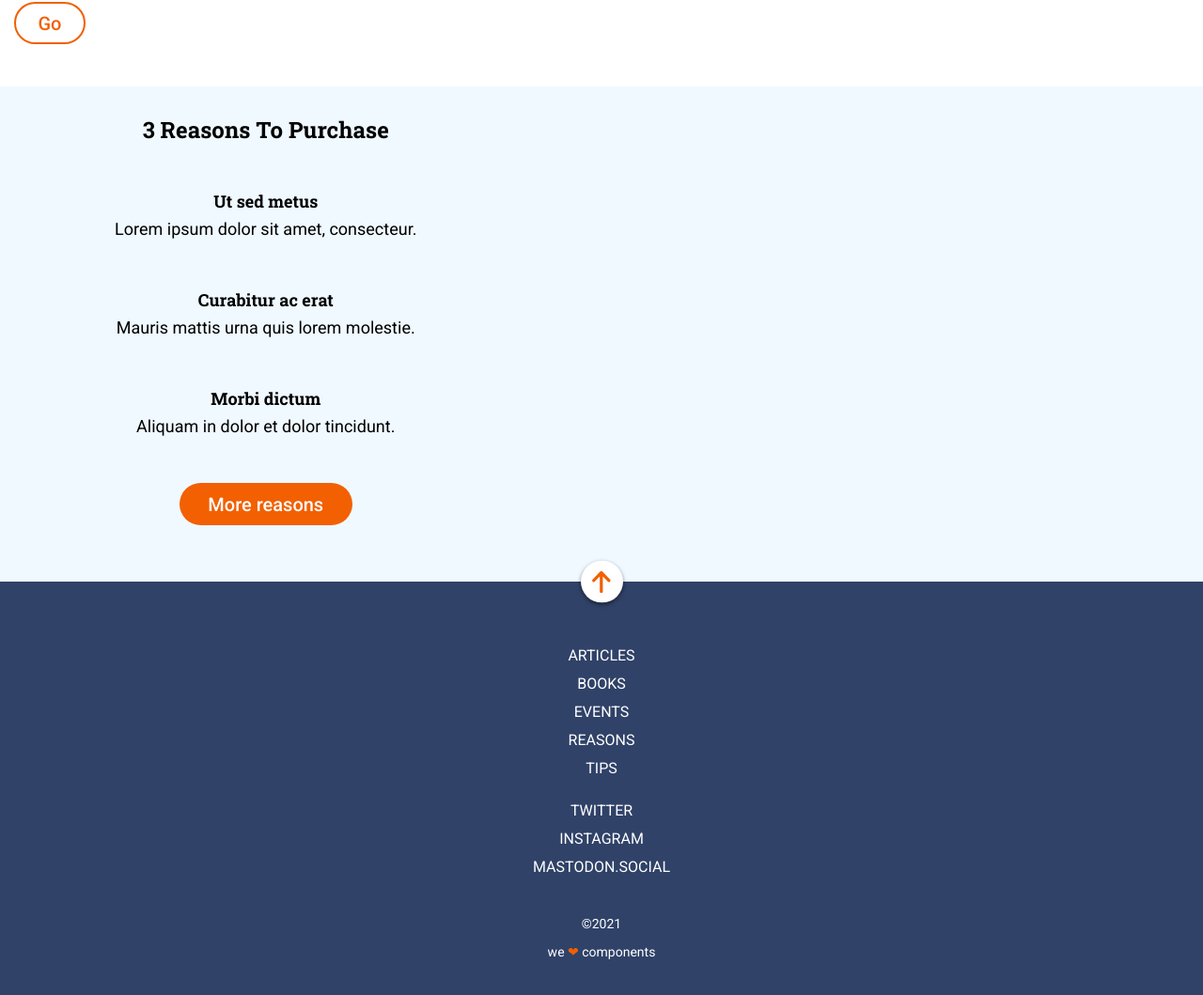
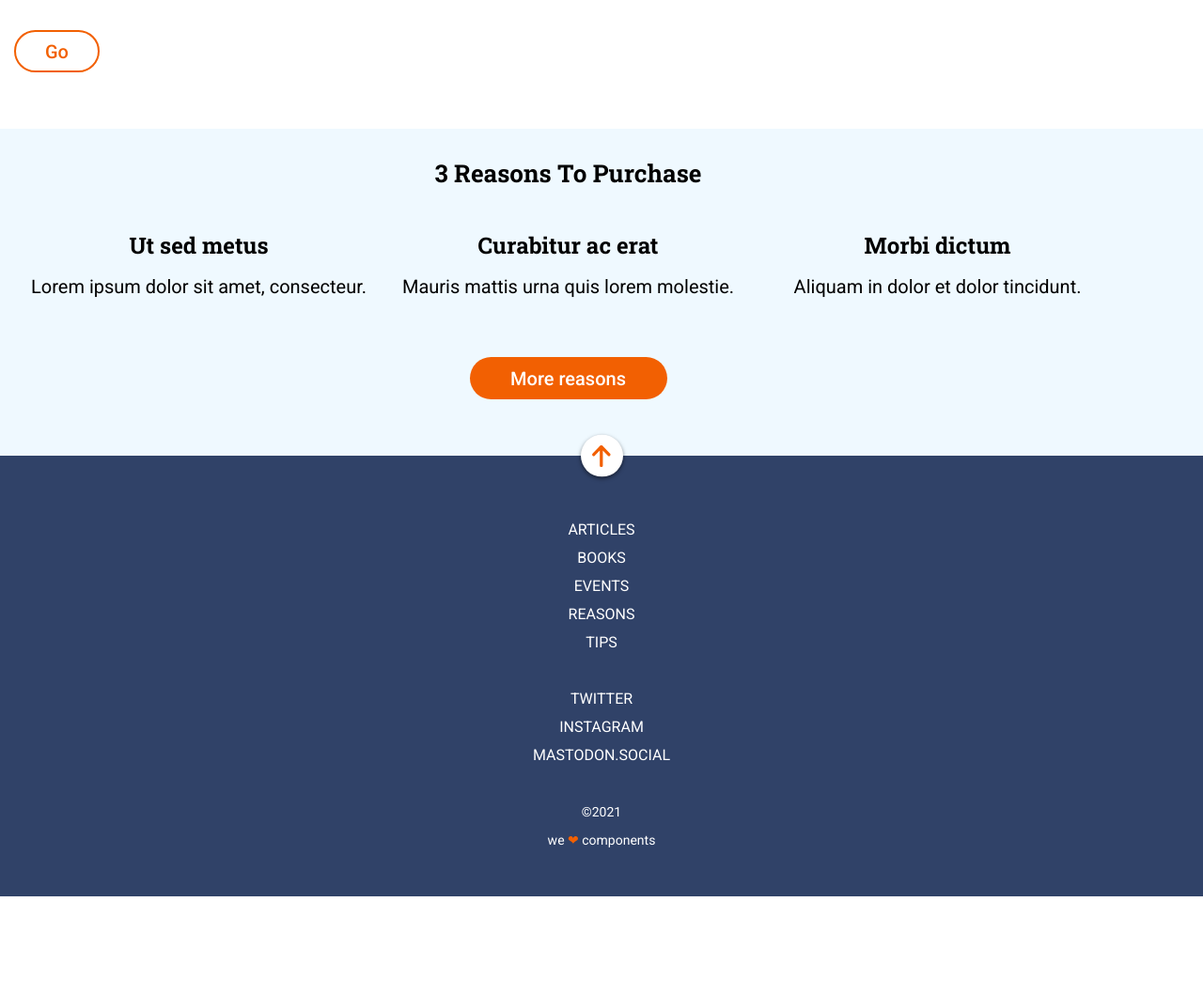
Before and after one commit to Adalab/modulo-1-evaluacion-final-mariarguezp, a website: page public/index.html in a window 1280 px wide. Shown: the part 963-2022 px from the top of the page at 94% size. After the commit the page ends 1917 px from the top, so only its background shows below. Drawn offline with Linux system fonts and the light colour scheme.

Commit message:
add some tablet mediaqueries

```diff
--- a/public/index.html
+++ b/public/index.html
@@ -90,6 +90,8 @@
                 <a class="footer__list--item" title="Adalab Web" href="https://adalab.es/" target="_blank">Tips</a>
               </li>
             </ul>
+            </nav>
+            <nav>
             <ul class="footer__list">
               <li>
                 <a class="footer__list--item" title="Adalab Web" href="https://adalab.es/" target="_blank">Twitter</a>
@@ -102,8 +104,10 @@
               </li>
             </ul>
           </nav>
-          <p class="footer__small top">&copy;2021</p>
-          <p class="footer__small bottom">we <span class="love">❤︎</span> components</p>
+          <small class="footer__small">
+            <p>&copy;2021</p>
+            <p>we <span class="footer__small--love">❤︎</span> components</p>
+          </small>
       </footer>
 
   </body>
--- a/src/scss/layout/_first-section.scss
+++ b/src/scss/layout/_first-section.scss
@@ -4,6 +4,10 @@
   font-size: 18px;
   line-height: 30px;
   color: $colorTextSecondary;
+
+  @media all and (min-width: 768px) {
+    font-size: 20px;
+  }
 
   &__small {
     margin: 30px 0 0;
@@ -19,6 +23,12 @@
     font-family: $fontTitles;
     text-transform: capitalize;
     color: $colorText;
+
+    @media all and (min-width: 768px) {
+      font-size: 26px;
+      line-height: 45px;
+      margin: 0 0 30px;
+    }
   }
 
   &__button {
@@ -32,7 +42,8 @@
     font-family: $fontMain;
     font-weight: 500;
     color: $colorButtons;
-    transition: background-color linear 0.5s, color linear 0.5s, border linear 0.5s;
+    transition: background-color linear 0.5s, color linear 0.5s,
+      border linear 0.5s;
 
     &:hover {
       background-color: $colorButtons;
@@ -43,5 +54,10 @@
       background-color: $colorSmall;
       border: none;
     }
+
+    @media all and (min-width: 768px) {
+      width: 91px;
+      margin: 30px 0 60px;
+    }
   }
 }
--- a/src/scss/layout/_footer.scss
+++ b/src/scss/layout/_footer.scss
@@ -30,20 +30,14 @@
   }
 
   &__small {
+    margin: 15px 0 45px;
     font-size: 14px;
     line-height: 30px;
+    text-align: center;
     color: $colorMain;
-  }
 
-  &__small.top {
-    margin-top: 15px;
-  }
-
-  &__small.bottom {
-    margin-bottom: 45px;
-  }
-
-  &__small .love {
-    color: $colorButtons;
+    &--love {
+      color: $colorButtons;
+    }
   }
 }
--- a/src/scss/layout/_header.scss
+++ b/src/scss/layout/_header.scss
@@ -23,6 +23,10 @@
     font-size: 16px;
     text-align: center;
 
+    @media all and (min-width: 768px) {
+      font-size: 24px;
+    }
+
     &--title {
       font-family: $fontTitles;
       font-size: 42px;
@@ -30,6 +34,11 @@
       text-align: center;
       word-spacing: 100%;
       margin: 0 0 10px;
+
+      @media all and (min-width: 768px) {
+        font-size: 80px;
+        margin: 0 0 20px;
+      }
     }
 
     &--icon {
@@ -40,6 +49,10 @@
       margin: 45px 0 53px;
       line-height: 45px;
       text-align: center;
+
+      @media all and (min-width: 768px) {
+        margin: 30px 0 45px;
+      }
     }
   }
 }
--- a/src/scss/layout/_second-section.scss
+++ b/src/scss/layout/_second-section.scss
@@ -9,6 +9,10 @@
         font-size: 24px;
         font-family: $fontTitles;
         text-transform: capitalize;
+
+        @media all and (min-width: 768px) {
+            font-size: 26px;
+        }
     }
 
     &__grid {
@@ -16,28 +20,61 @@
         grid-template-columns: repeat(5, 1fr);
         grid-template-rows: repeat(3, 1fr);
 
+        @media all and (min-width: 768px) {
+            grid-template-columns: 1fr 1fr 1fr;
+            grid-template-rows: 1fr;
+        }
+
         &--item {
             padding-top: 45px;
             font-size: 18px;
             line-height: 30px;
             grid-column: 2/5;
+
+            @media all and (min-width: 768px) {
+                grid-column: span 1;
+                font-size: 20px;
+            }
         }
 
         &--item .title {
             font-size: 18px;
             font-family: $fontTitles;
+
+            @media all and (min-width: 768px) {
+                margin-bottom: 14px;
+                font-size: 24px;
+            }
         }
 
         &--item.item1 {
             grid-row: 1/2;
+
+            @media all and (min-width: 768px) {
+                grid-row: span 1;
+                grid-column:  1/2;
+                margin: 0 18px 0;
+            }
         }
 
         &--item.item2 {
             grid-row: 2/3;
+
+            @media all and (min-width: 768px) {
+                grid-row: span 1;
+                grid-column: 2/3;
+                margin: 0 18px 0;
+            }
         }
 
         &--item.item3 {
             grid-row: 3/4;
+
+            @media all and (min-width: 768px) {
+                grid-row: span 1;
+                grid-column: 3/4;
+                margin: 0 18px 0;
+            }
         }
     }
 
@@ -61,5 +98,10 @@
         &:active {
             background-color: $colorSmall;
         }
+
+        @media all and (min-width: 768px) {
+            width: 210px;
+            margin-top: 60px;
+        }
     }
 }
```
Also changed, not shown: src/html/partials/footer.html (+6 -2 lines), public/assets/css/main.css, 1 other file.
